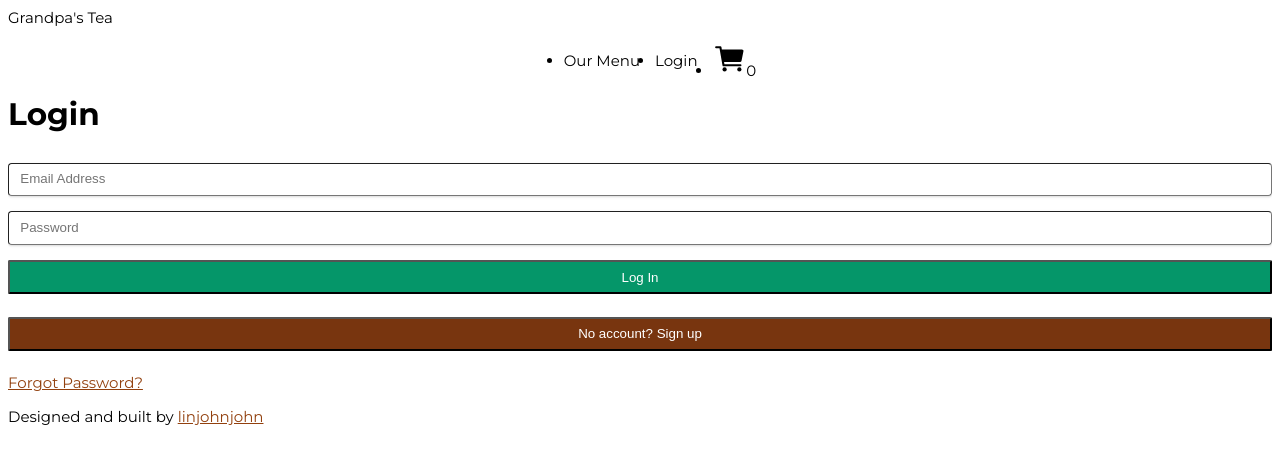
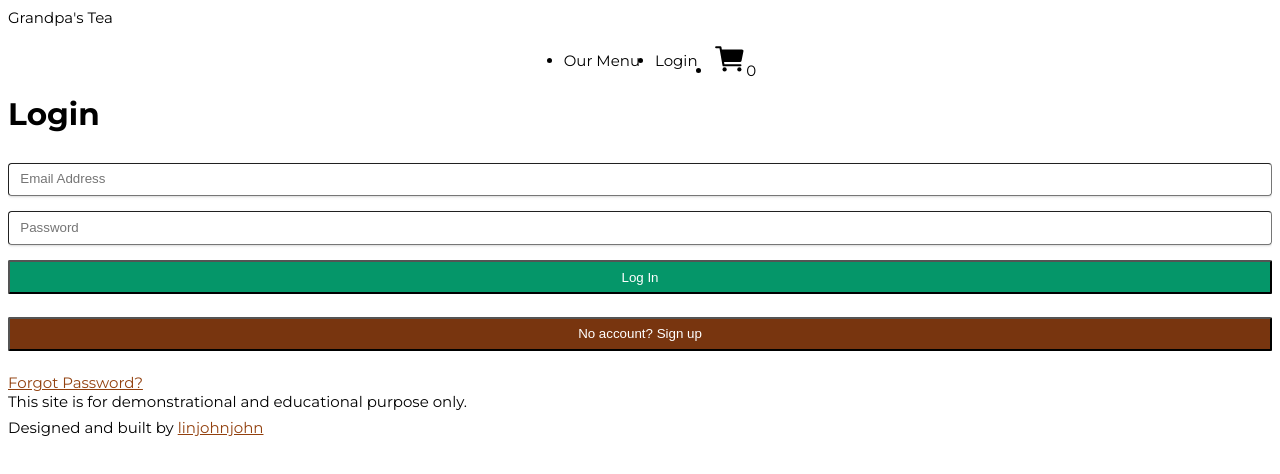
Before and after one commit to linjohnjohn/bubble-tea-ecom-frontend, a Next.js app: page /login in a window 1280 px wide. Shown: the top 474 px of the page. Built offline with nearby package versions, Linux system fonts and the light colour scheme; no server answers.

Commit message:
add site is demonstrational text

```diff
--- a/components/Checkout.js
+++ b/components/Checkout.js
@@ -124,6 +124,7 @@ const CheckoutForm = ({ setOrderCart }) => {
     {stripeMutation.isLoading ? <button className="btn btn-green w-full" disabled={true}>Processing Payment...</button>
       : <button type="submit" className="btn btn-green w-full" disabled={!stripe}>Purchase for {formatPrice(total / 100)}</button>}
     {stripeMutation.isError && <p className="text-red-500">{stripeMutation.error.message}</p>}
+    <p>This site is for demonstrational and educational purpose and uses Stripe's testing environment for payment processing, and so you can checkout with any of <a className="link" href="https://stripe.com/docs/testing#cards" target="_blank">Stripe's test cards</a></p>
   </form>
 }
 
--- a/components/Footer.js
+++ b/components/Footer.js
@@ -1,7 +1,8 @@
 
 const Footer = () => {
     return (
-        <footer className="text-center my-4">
+        <footer className="text-center my-4 stack-l" style={{ "--space": "var(--s-2)" }}>
+            <p>This site is for demonstrational and educational purpose only.</p>
             <p>Designed and built by <a className="link" target="_blank" rel="noreferrer noopener" href="https://www.linjohnjohn.me">linjohnjohn</a></p>
         </footer>
     )
```
